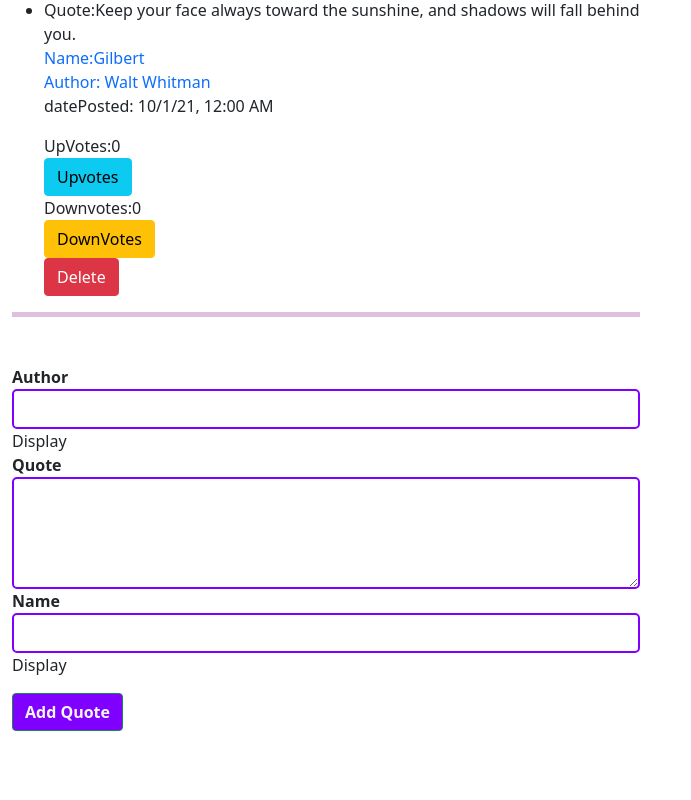
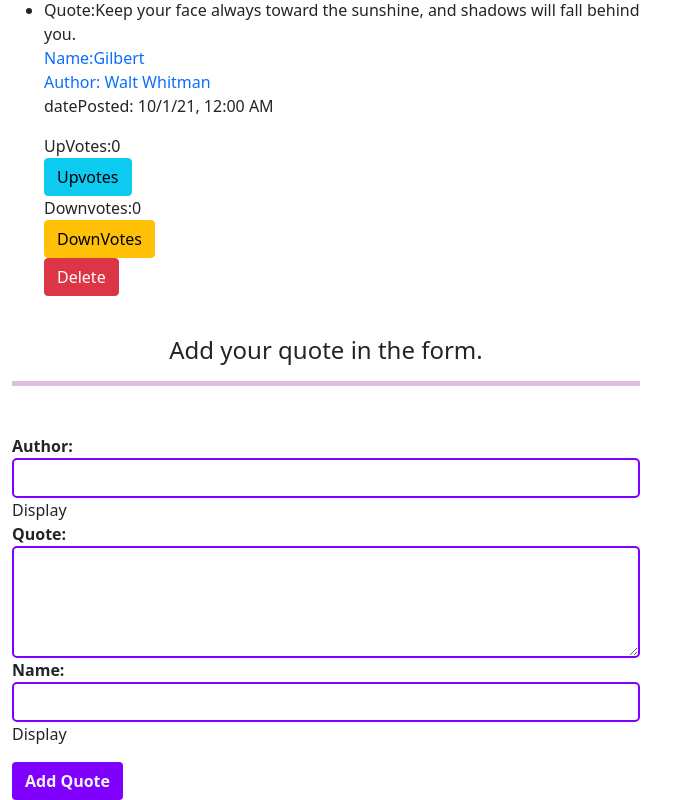
Before and after one commit to LoiseMulwa/quotes-app, an Angular app: page / in a window 1280 px wide. Shown: the part 467-1267 px from the top of the page, without its empty margins (0-691 px from the left). Before the commit the page ends 1198 px from the top, so only its background shows below. Built offline with nearby package versions, Linux system fonts and the light colour scheme; a web font is replaced by a local one.

Commit message:
fx: Removed boostrap style that was not working

```diff
--- a/src/app/forms/forms.component.html
+++ b/src/app/forms/forms.component.html
@@ -1,12 +1,13 @@
 
 <div>
+  <br>
+  <h4 class="qq text-center ">Add your quote in the form.</h4>
     <hr>
-
-    <form  (ngSubmit)='submitQuote()' #quoteForm='ngForm' id="myform">
-        <div class="form-group mt-5" >
+<form  (ngSubmit)='submitQuote()' #quoteForm='ngForm' id="myform">
+        <div class="form-group mt-5 " >
 
 
-            <label for="author">Author</label>
+            <label for="author">Author:</label>
             <input type="text" required class="form-control" id="author" [(ngModel)]="addNewQuote.author" name="author" #author='ngModel'>
             Display {{addNewQuote.author}}
             <div [hidden]="author.valid || author.pristine" class="alert alert-danger">
@@ -18,7 +19,7 @@
 
         <div class="form-group">
 
-            <label for="quote">Quote</label>
+            <label for="quote">Quote:</label>
             <textarea class="form-control" id="quote" rows="4"[(ngModel)]="addNewQuote.quote" name="quote" #quote="ngModel" required></textarea>
             <div [hidden]="quote.valid || quote.pristine" class="alert alert-danger">
                 <p>Please enter your Quote</p>
@@ -28,7 +29,7 @@
 
         <div class="form-group">
 
-            <label for="name">Name</label>
+            <label for="name">Name:</label>
             <input type="text" required class="form-control" id="name"[(ngModel)]="addNewQuote.name" name="name" #name="ngModel">
             Display {{addNewQuote.name}}
             <div [hidden]="name.valid || name.pristine" class="alert alert-danger">
@@ -41,7 +42,7 @@
                 <input type='date' id="complete" required>
 
             </div> -->
-            <button type="submit" class="btn btn-success mt-3">Add Quote</button>
+            <button type="submit" class="btn  mt-3">Add Quote</button>
 
         </form>
 
```
